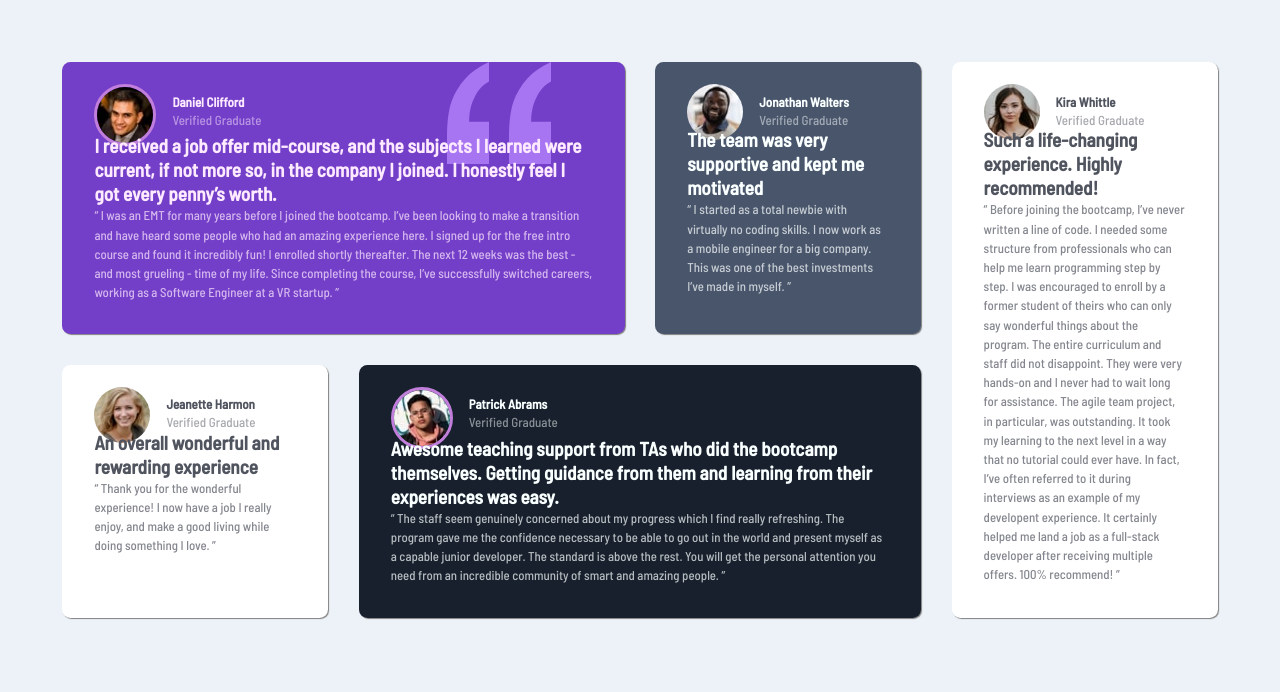
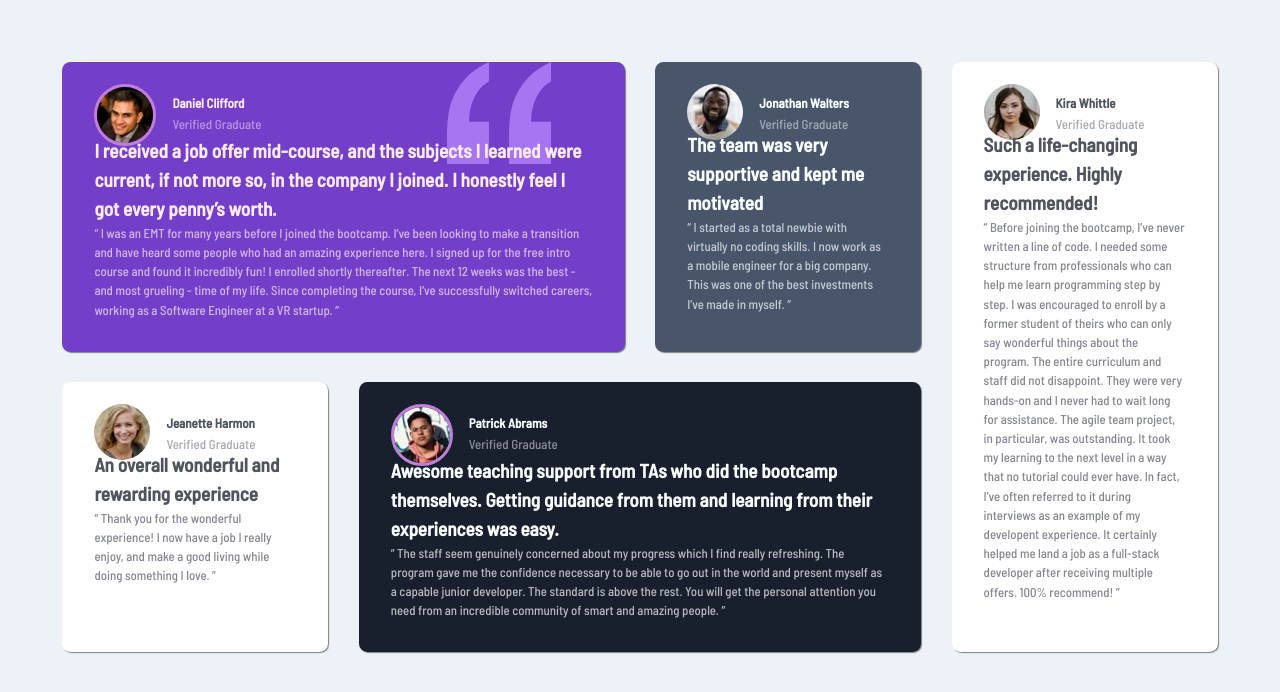
Before and after one commit to modade97/testimonial-grid-section, a plain HTML site: page index.html in a window 1280 px wide. Drawn offline with Linux system fonts and the light colour scheme.

Commit message:
Update style.css

```diff
--- a/style.css
+++ b/style.css
@@ -8,6 +8,7 @@ body {
     padding: 0.9rem;
     background-color: #EDF2F8;
     font-family: 'Barlow Semi Condensed', sans-serif;
+    line-height: 1.5;
 }
  .grid_layout {
     max-width: 90rem;
@@ -121,7 +122,7 @@ img {
 .h4andp h4{
     font-size: 1.2rem;
     font-weight: 600;
-    line-height: 1.5rem;
+    line-height: 1.5;
 
     /* margin-bottom: 5px; */
 }
```
